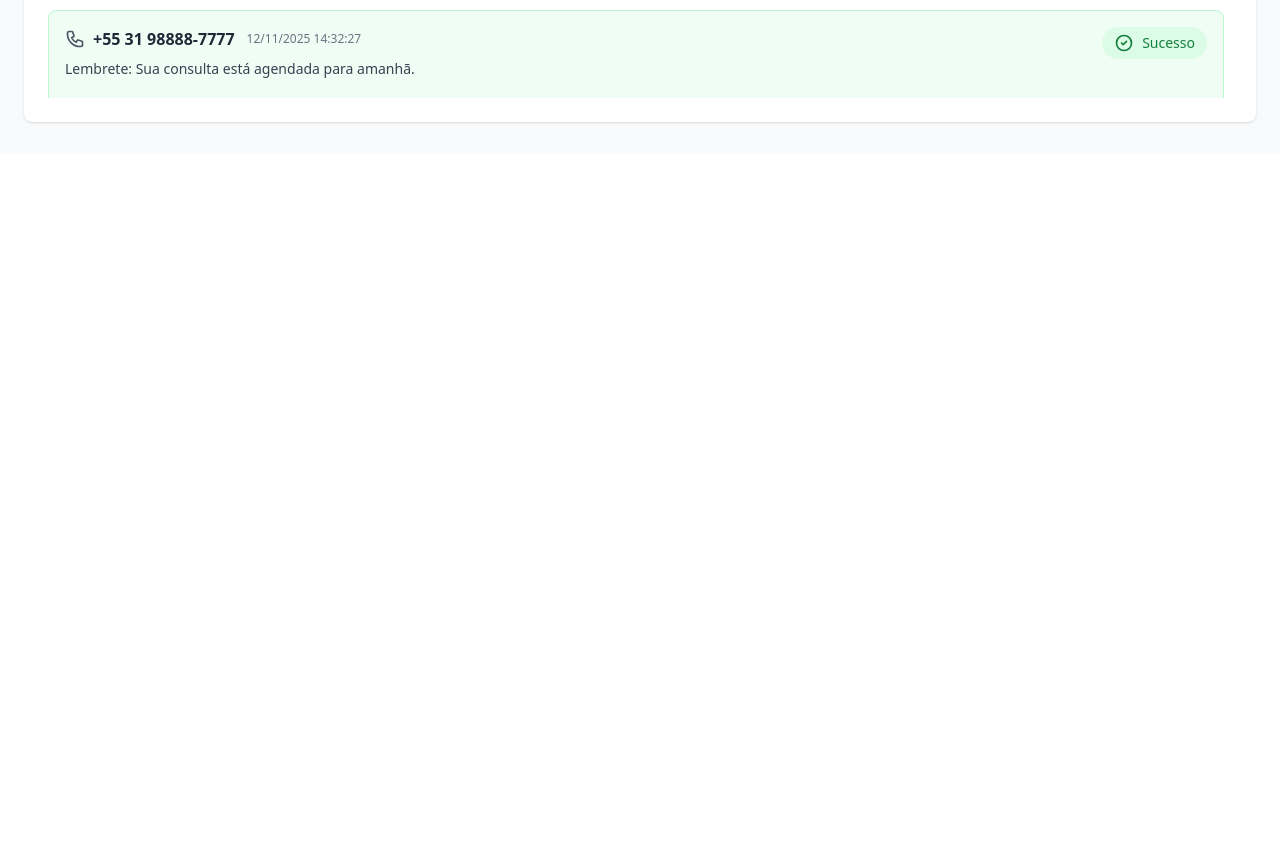
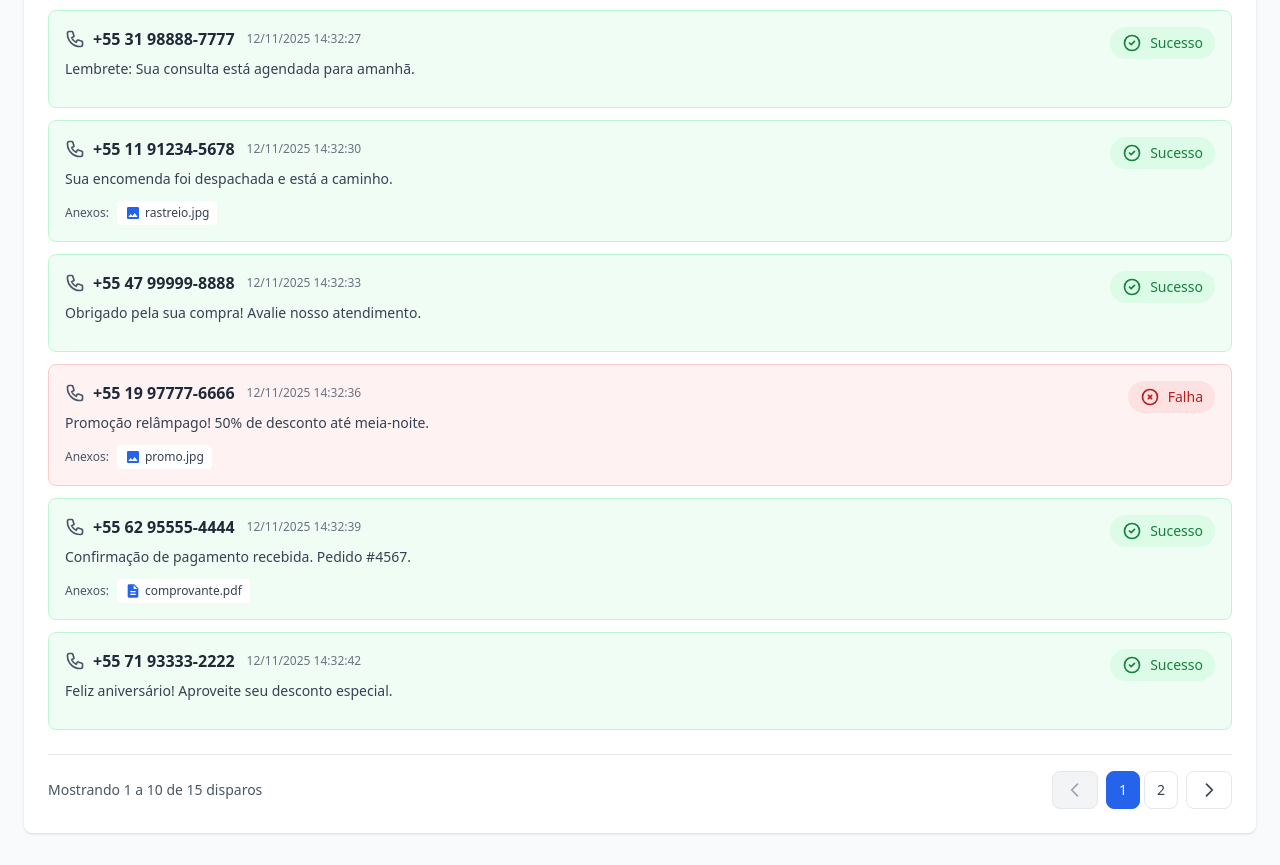
Before and after one commit to Hivenimbus/disparos-definitivo, a Nuxt app: page /disparos in a window 1280 px wide. Shown: the part 991-1856 px from the top of the page. Before the commit the page ends 1145 px from the top, so only its background shows below. Built offline with nearby package versions, Linux system fonts and the light colour scheme.

Commit message:
paginação

```diff
--- a/app/pages/disparos.vue
+++ b/app/pages/disparos.vue
@@ -69,9 +69,9 @@
         <span class="text-sm text-gray-500">Atualizando em tempo real</span>
       </div>
 
-      <div class="space-y-3 max-h-[600px] overflow-y-auto pr-2">
+      <div class="space-y-3">
         <div
-          v-for="(disparo, index) in listaDisparos"
+          v-for="(disparo, index) in paginatedDisparos"
           :key="index"
           class="border rounded-lg p-4 transition-all hover:shadow-md"
           :class="disparo.status === 'sucesso' ? 'border-green-200 bg-green-50' : 'border-red-200 bg-red-50'"
@@ -133,11 +133,53 @@
           </div>
         </div>
 
-        <div v-if="listaDisparos.length === 0" class="text-center py-12">
+        <div v-if="paginatedDisparos.length === 0" class="text-center py-12">
           <svg xmlns="http://www.w3.org/2000/svg" class="w-16 h-16 text-gray-300 mx-auto mb-4" fill="none" viewBox="0 0 24 24" stroke="currentColor">
             <path stroke-linecap="round" stroke-linejoin="round" stroke-width="2" d="M20 13V6a2 2 0 00-2-2H6a2 2 0 00-2 2v7m16 0v5a2 2 0 01-2 2H6a2 2 0 01-2-2v-5m16 0h-2.586a1 1 0 00-.707.293l-2.414 2.414a1 1 0 01-.707.293h-3.172a1 1 0 01-.707-.293l-2.414-2.414A1 1 0 006.586 13H4" />
           </svg>
           <p class="text-gray-500">Nenhum disparo realizado ainda</p>
+        </div>
+      </div>
+
+      <div v-if="listaDisparos.length > 0" class="mt-6 flex items-center justify-between border-t pt-4">
+        <div class="text-sm text-gray-600">
+          Mostrando {{ startIndex + 1 }} a {{ endIndex }} de {{ listaDisparos.length }} disparos
+        </div>
+
+        <div class="flex items-center space-x-2">
+          <button
+            @click="previousPage"
+            :disabled="currentPage === 1"
+            class="px-3 py-2 border rounded-lg text-sm font-medium transition-colors"
+            :class="currentPage === 1 ? 'bg-gray-100 text-gray-400 cursor-not-allowed' : 'bg-white text-gray-700 hover:bg-gray-50'"
+          >
+            <svg xmlns="http://www.w3.org/2000/svg" class="w-5 h-5" fill="none" viewBox="0 0 24 24" stroke="currentColor">
+              <path stroke-linecap="round" stroke-linejoin="round" stroke-width="2" d="M15 19l-7-7 7-7" />
+            </svg>
+          </button>
+
+          <div class="flex items-center space-x-1">
+            <button
+              v-for="page in visiblePages"
+              :key="page"
+              @click="goToPage(page)"
+              class="px-3 py-2 border rounded-lg text-sm font-medium transition-colors"
+              :class="currentPage === page ? 'bg-blue-600 text-white border-blue-600' : 'bg-white text-gray-700 hover:bg-gray-50'"
+            >
+              {{ page }}
+            </button>
+          </div>
+
+          <button
+            @click="nextPage"
+            :disabled="currentPage === totalPages"
+            class="px-3 py-2 border rounded-lg text-sm font-medium transition-colors"
+            :class="currentPage === totalPages ? 'bg-gray-100 text-gray-400 cursor-not-allowed' : 'bg-white text-gray-700 hover:bg-gray-50'"
+          >
+            <svg xmlns="http://www.w3.org/2000/svg" class="w-5 h-5" fill="none" viewBox="0 0 24 24" stroke="currentColor">
+              <path stroke-linecap="round" stroke-linejoin="round" stroke-width="2" d="M9 5l7 7-7 7" />
+            </svg>
+          </button>
         </div>
       </div>
     </section>
@@ -149,6 +191,9 @@ import { ref, computed } from 'vue'
 
 const totalDisparos = ref(150)
 const disparosRealizados = ref(0)
+const currentPage = ref(1)
+const itemsPerPage = 10
+
 const listaDisparos = ref([
   {
     numero: '+55 11 98765-4321',
@@ -191,6 +236,89 @@ const listaDisparos = ref([
     anexos: [],
     status: 'sucesso',
     timestamp: '12/11/2025 14:32:27'
+  },
+  {
+    numero: '+55 11 91234-5678',
+    mensagem: 'Sua encomenda foi despachada e está a caminho.',
+    anexos: [
+      { tipo: 'imagem', nome: 'rastreio.jpg' }
+    ],
+    status: 'sucesso',
+    timestamp: '12/11/2025 14:32:30'
+  },
+  {
+    numero: '+55 47 99999-8888',
+    mensagem: 'Obrigado pela sua compra! Avalie nosso atendimento.',
+    anexos: [],
+    status: 'sucesso',
+    timestamp: '12/11/2025 14:32:33'
+  },
+  {
+    numero: '+55 19 97777-6666',
+    mensagem: 'Promoção relâmpago! 50% de desconto até meia-noite.',
+    anexos: [
+      { tipo: 'imagem', nome: 'promo.jpg' }
+    ],
+    status: 'falha',
+    timestamp: '12/11/2025 14:32:36'
+  },
+  {
+    numero: '+55 62 95555-4444',
+    mensagem: 'Confirmação de pagamento recebida. Pedido #4567.',
+    anexos: [
+      { tipo: 'documento', nome: 'comprovante.pdf' }
+    ],
+    status: 'sucesso',
+    timestamp: '12/11/2025 14:32:39'
+  },
+  {
+    numero: '+55 71 93333-2222',
+    mensagem: 'Feliz aniversário! Aproveite seu desconto especial.',
+    anexos: [],
+    status: 'sucesso',
+    timestamp: '12/11/2025 14:32:42'
+  },
+  {
+    numero: '+55 81 91111-0000',
+    mensagem: 'Novo produto disponível! Confira agora em nossa loja.',
+    anexos: [
+      { tipo: 'imagem', nome: 'produto.jpg' },
+      { tipo: 'video', nome: 'demo.mp4' }
+    ],
+    status: 'sucesso',
+    timestamp: '12/11/2025 14:32:45'
+  },
+  {
+    numero: '+55 51 98888-9999',
+    mensagem: 'Lembrete: Sua assinatura vence em 3 dias.',
+    anexos: [],
+    status: 'falha',
+    timestamp: '12/11/2025 14:32:48'
+  },
+  {
+    numero: '+55 27 97777-8888',
+    mensagem: 'Obrigado por participar da nossa pesquisa!',
+    anexos: [
+      { tipo: 'documento', nome: 'resultado.pdf' }
+    ],
+    status: 'sucesso',
+    timestamp: '12/11/2025 14:32:51'
+  },
+  {
+    numero: '+55 48 96666-7777',
+    mensagem: 'Seu pedido foi entregue com sucesso!',
+    anexos: [],
+    status: 'sucesso',
+    timestamp: '12/11/2025 14:32:54'
+  },
+  {
+    numero: '+55 61 95555-6666',
+    mensagem: 'Nova mensagem do suporte técnico.',
+    anexos: [
+      { tipo: 'audio', nome: 'mensagem.mp3' }
+    ],
+    status: 'sucesso',
+    timestamp: '12/11/2025 14:32:57'
   }
 ])
 
@@ -206,4 +334,64 @@ const sucessoCount = computed(() => {
 const falhaCount = computed(() => {
   return listaDisparos.value.filter(d => d.status === 'falha').length
 })
+
+const totalPages = computed(() => {
+  return Math.ceil(listaDisparos.value.length / itemsPerPage)
+})
+
+const startIndex = computed(() => {
+  return (currentPage.value - 1) * itemsPerPage
+})
+
+const endIndex = computed(() => {
+  const end = startIndex.value + itemsPerPage
+  return end > listaDisparos.value.length ? listaDisparos.value.length : end
+})
+
+const paginatedDisparos = computed(() => {
+  return listaDisparos.value.slice(startIndex.value, endIndex.value)
+})
+
+const visiblePages = computed(() => {
+  const pages = []
+  const maxVisible = 5
+
+  if (totalPages.value <= maxVisible) {
+    for (let i = 1; i <= totalPages.value; i++) {
+      pages.push(i)
+    }
+  } else {
+    if (currentPage.value <= 3) {
+      for (let i = 1; i <= maxVisible; i++) {
+        pages.push(i)
+      }
+    } else if (currentPage.value >= totalPages.value - 2) {
+      for (let i = totalPages.value - maxVisible + 1; i <= totalPages.value; i++) {
+        pages.push(i)
+      }
+    } else {
+      for (let i = currentPage.value - 2; i <= currentPage.value + 2; i++) {
+        pages.push(i)
+      }
+    }
+  }
+
+  return pages
+})
+
+const previousPage = () => {
+  if (currentPage.value > 1) {
+    currentPage.value--
+  }
+}
+
+const nextPage = () => {
+  if (currentPage.value < totalPages.value) {
+    currentPage.value++
+  }
+}
+
+const goToPage = (page) => {
+  currentPage.value = page
+}
 </script>
```
